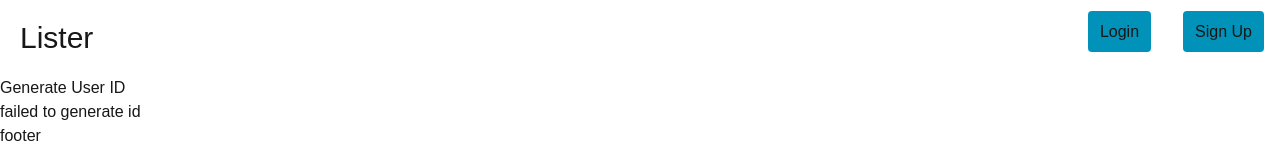
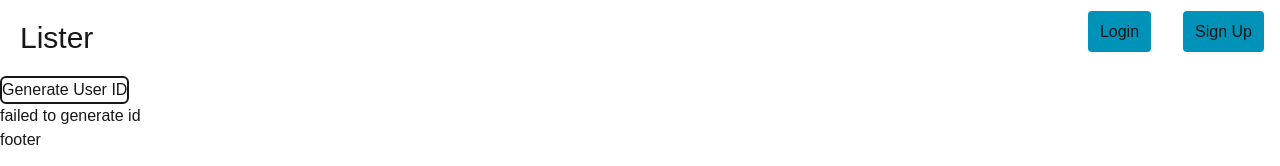
Before and after one commit to jamesL103/ListerWeb, a Next.js app: page / in a window 1280 px wide. Shown: the top 166 px of the page. Built offline with nearby package versions, Linux system fonts and the light colour scheme.

Commit message:
add styling

```diff
--- a/components/generate_id_display.tsx
+++ b/components/generate_id_display.tsx
@@ -1,5 +1,8 @@
 'use client'
 import {useState} from "react";
+import "../app/globals.css"
+
+const id_msg = "This ID is required to synchronize your Lister App data. Store it somewhere secure:\n";
 
 export default function GenIdDisplay() {
 
@@ -23,8 +26,8 @@ export default function GenIdDisplay() {
 
   return (
     <div>
-      <button type="button" onClick={genId}>Generate User ID</button>
-      <div>{id == -1 ? "failed to generate id" : id}</div>
+      <button type="button" onClick={genId} className="border-2 rounded-md bg-mint">Generate User ID</button>
+      <div>{id == -1 ? "failed to generate id" : id_msg + id}</div>
     </div>
   )
 }
```
